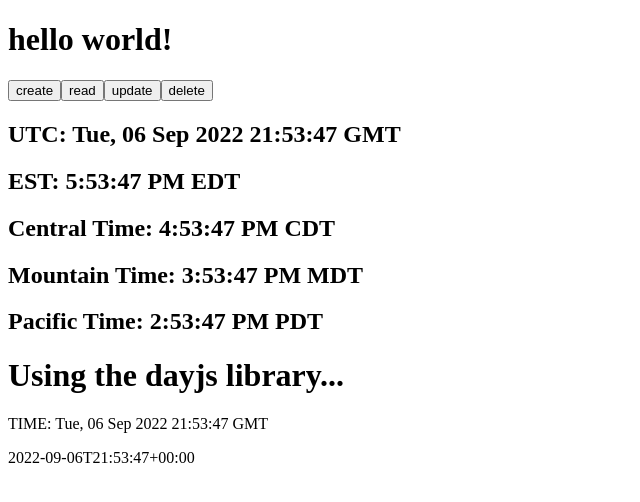
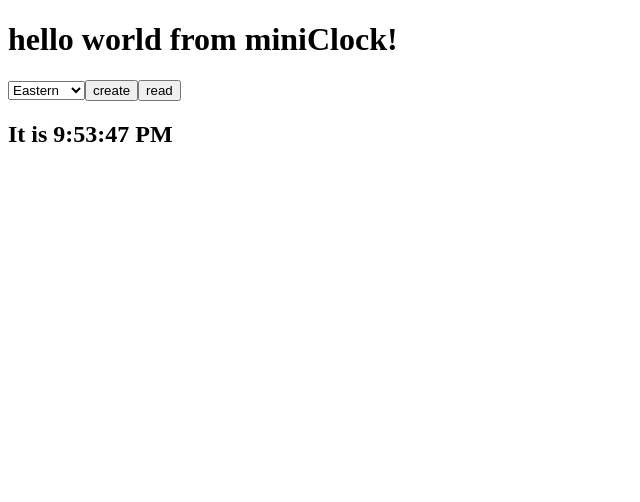
Before and after one commit to victorhe33/time-zone-app, a React app: page / in a window 1280 px wide. Shown: the top 502 px of the page, without its empty margins (0-640 px from the left). Built offline with nearby package versions, Linux system fonts and the light colour scheme; the HTML template or start-up script is replaced by a standard one.

Commit message:
working Create - Read with React rendering

```diff
--- a/src/App.js
+++ b/src/App.js
@@ -1,5 +1,6 @@
 import './App.css';
-import React from 'react';
+import React, { useEffect, useState } from 'react';
+
 
 //DAYJS
 const dayjs = require('dayjs')
@@ -14,27 +15,34 @@ dayjs.tz.setDefault("America/New_York");
 //CLICK HANDLERS
 
 //CREATECLICK
-async function createClick() {
-  console.log('createClick');
-  const response = await fetch('./api/', {
-    method: 'POST',
-    headers: {
-      'Accept': 'application/json',
-      'Content-Type': 'application/json'
-    },
-    body: JSON.stringify({name: "Victor"}),
-  })
-  const data = await response.json();
-  console.log(data);
-}
+// async function createClick() {
+//   console.log('createClick');
+//   const selection = document.getElementById('selectTime').value
+//   console.log(selection)
+//   const response = await fetch('./api/', {
+//     method: 'POST',
+//     headers: {
+//       'Accept': 'application/json',
+//       'Content-Type': 'application/json'
+//     },
+//     body: JSON.stringify({ name: selection }),
+//   })
+//   const data = await response.json();
+//   console.log(data);
 
-//READCLICK FUNCTION
-async function readClick() {
-  console.log('readClick');
-  const response = await fetch('./api/')
-  const data = await response.json();
-  console.log(data);
-}
+  // const response = await fetch('./api/', {
+  //   method: 'POST',
+  //   headers: {
+  //     'Accept': 'application/json',
+  //     'Content-Type': 'application/json'
+  //   },
+  //   body: JSON.stringify({name: "Victor"}),
+  // })
+  // const data = await response.json();
+  // console.log(data);
+// }
+
+
 
 //UPDATECLICK FUNCTION
 async function updateClick() {
@@ -70,59 +78,174 @@ async function deleteClick() {
 function App() {
   return (
     <div>
-      <Clock />
+      {/* <Clock /> */}
+      <MiniClock/>
     </div>
   );
 }
 
-//19:45:35 AM CDT
+//test case of using state to rerender re: time
+const MiniClock = () => {
+  // constructor(props) {
+  //   super(props);
+  //   this.state = {
+  //     date: new Date(),
+  //     timezones: [],
+  //   };
+  //   this.timezones = ["US/Eastern", "US/Central", "US/Mountain", "US/Pacific"]
+  // }
+  const [date, setDate] = useState(new Date());
+  const [timezones, setTimezones] = useState([]);
 
-function Clock() {
-  // const test = new Date().parse();
+  function tick() {
+    setDate(new Date());
+  }
 
-  const utc = new Date().toUTCString();
+  useEffect(() => {
+    const timerId = setInterval(tick, 1000);
+    return function cleanup() {
+      clearInterval(timerId);
+    };
+  }, []);
 
-  const date = new Date().toLocaleTimeString("en-US", {
-    timeZone: "America/New_York",
-    timeZoneName: "short",
+  //CREATE CLICK
+  async function createClick() {
+  console.log('createClick');
+  const selection = document.getElementById('selectTime').value
+  console.log(selection)
+  const response = await fetch('./api/', {
+    method: 'POST',
+    headers: {
+      'Accept': 'application/json',
+      'Content-Type': 'application/json'
+    },
+    body: JSON.stringify({ name: selection }),
   })
-  const date2 = new Date().toLocaleTimeString("en-US", {
-    timeZone: "US/Central",
-    timeZoneName: "short",
-    hour12: true
-  })
-  const date3 = new Date().toLocaleTimeString("en-US", {
-    timeZone: "US/Mountain",
-    timeZoneName: "short",
-    hour12: true
-  })
-  const date4 = new Date().toLocaleTimeString("en-US", {
-    timeZone: "US/Pacific",
-    timeZoneName: "short",
-    hour12: true
-  })
-  const now = new dayjs();
-  const time = String(now);
+  const data = await response.json();
+
+  console.log(data);
+  console.log('timezones', timezones);
+  }
+
+
+  const newTimezones = [];
+  const timeComponents = [];
+  //READCLICK FUNCTION
+  async function readClick() {
+    console.log('readClick');
+    const response = await fetch('./api/')
+    const data = await response.json();
+    console.log(data);
+
+    data.forEach(document => {
+      newTimezones.push(document.name);
+    });
+
+    setTimezones(newTimezones);
+  }
+
+  for (let i = 0; i < timezones.length; i++) {
+    timeComponents.push(<Timezone date={date} location={timezones[i]} key={i} />)
+  }
 
   return (
     <div>
-      <h1>hello world!</h1>
+      <h1>hello world from miniClock!</h1>
+
+      <select name="selectTime" id="selectTime">
+        <option value="US/Eastern">Eastern</option>
+        <option value="US/Central">Central</option>
+        <option value="US/Mountain">Mountain</option>
+        <option value="US/Pacific">Pacific</option>
+      </select>
+
       <button onClick={createClick}>create</button>
       <button onClick={readClick}>read</button>
+      <h2>It is {date.toLocaleTimeString()}</h2>
+      <h2>
+        {timeComponents}
+      </h2>
+      <h2></h2>
+
+    </div>
+  )
+
+}
+
+function Timezone (props) {
+  console.log(props)
+  const time = props.date.toLocaleTimeString("en-US", {
+    timeZone: props.location,
+    timeZoneName: "short",
+  });
+
+  return (
+    <div>
+      <h2>{props.location}: {time}</h2>
       <button onClick={updateClick}>update</button>
       <button onClick={deleteClick}>delete</button>
-      <h2>UTC: {utc}</h2>
-      <h2>EST: {date}</h2>
-      <h2>Central Time: {date2}</h2>
-      <h2>Mountain Time: {date3}</h2>
-      <h2>Pacific Time: {date4}</h2>
-      <h1>Using the dayjs library...</h1>
-      <span>TIME: {time}</span>
-      <p>{dayjs().format()}</p>
     </div>
   );
 }
 
+// for (let i = 0; i < this.state.urls.length; i++) {
+//   feedItems.push(<FeedItem url={this.state.urls[i]} key={`FeedItem${i}`} id={i} handleImage={this.handleImage} />)
+// }
+
+// return (
+//   <div style={styles.container} id="feed">
+//     {feedItems}
+//   </div>
+// );
+
+//19:45:35 AM CDT
+
+// function Clock() {
+//   // const test = new Date().parse();
+
+//   const utc = new Date().toUTCString();
+
+//   const date = new Date().toLocaleTimeString("en-US", {
+//     timeZone: "America/New_York",
+//     timeZoneName: "short",
+//   })
+//   const date2 = new Date().toLocaleTimeString("en-US", {
+//     timeZone: "US/Central",
+//     timeZoneName: "short",
+//     hour12: true
+//   })
+//   const date3 = new Date().toLocaleTimeString("en-US", {
+//     timeZone: "US/Mountain",
+//     timeZoneName: "short",
+//     hour12: true
+//   })
+//   const date4 = new Date().toLocaleTimeString("en-US", {
+//     timeZone: "US/Pacific",
+//     timeZoneName: "short",
+//     hour12: true
+//   })
+//   const now = new dayjs();
+//   const time = String(now);
+
+//   return (
+//     <div>
+//       <h1>hello world!</h1>
+//       <button onClick={createClick}>create</button>
+//       <button onClick={readClick}>read</button>
+//       <button onClick={updateClick}>update</button>
+//       <button onClick={deleteClick}>delete</button>
+//       <h2>UTC: {utc}</h2>
+//       <h2>EST: {date}</h2>
+//       <h2>Central Time: {date2}</h2>
+//       <h2>Mountain Time: {date3}</h2>
+//       <h2>Pacific Time: {date4}</h2>
+//       <h1>Using the dayjs library...</h1>
+//       <span>TIME: {time}</span>
+//       <p>{dayjs().format()}</p>
+//     </div>
+//   );
+// }
+
 
 
 export default App;
--- a/src/index.js
+++ b/src/index.js
@@ -6,12 +6,12 @@ import App from './App';
 
 const root = ReactDOM.createRoot(document.getElementById('root'));
 
-function tick() {
+// function tick() {
   root.render(
     <React.StrictMode>
       <App />
     </React.StrictMode>
   );
-}
+// }
 
-setInterval(tick, 1000);
+// setInterval(tick, 1000);
```
